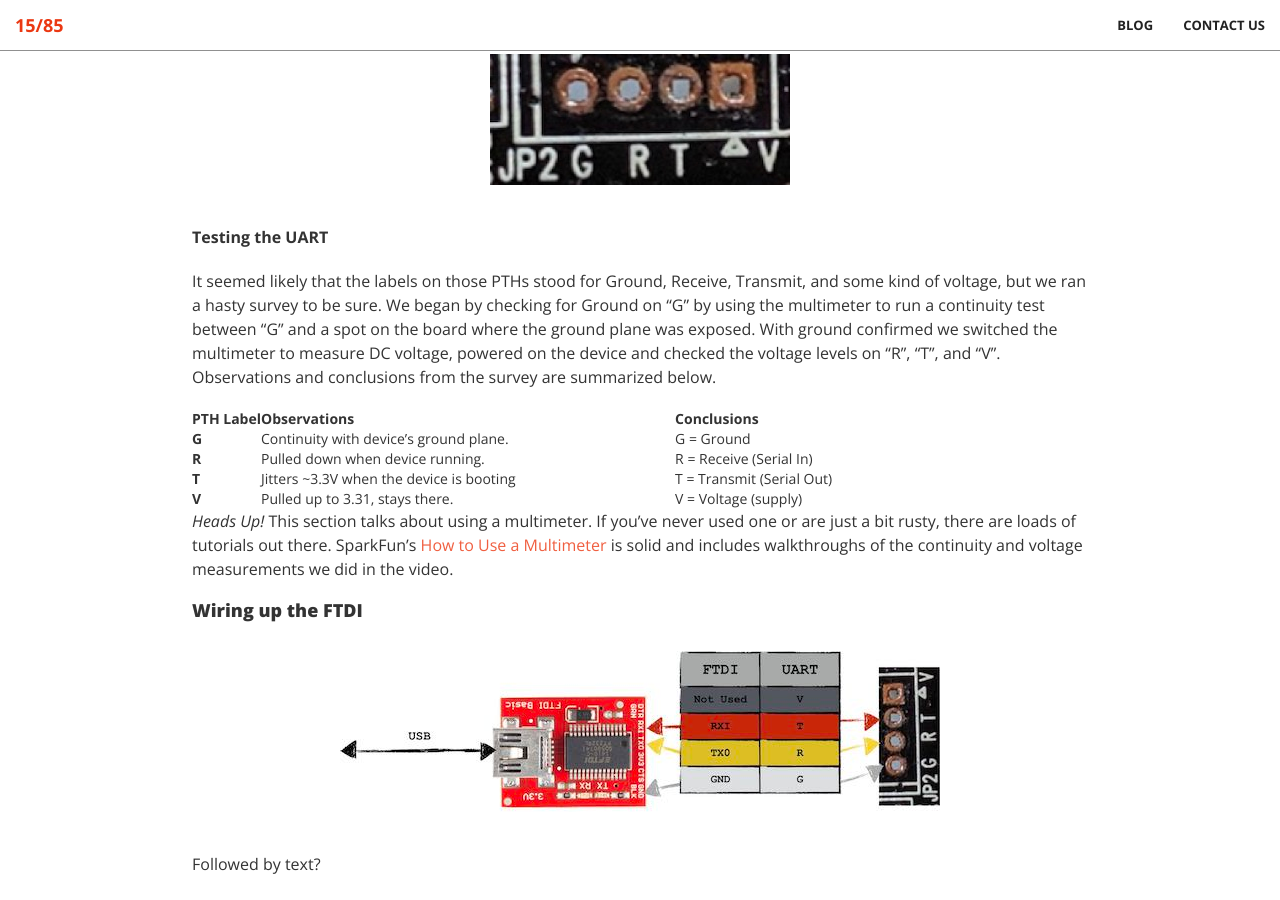
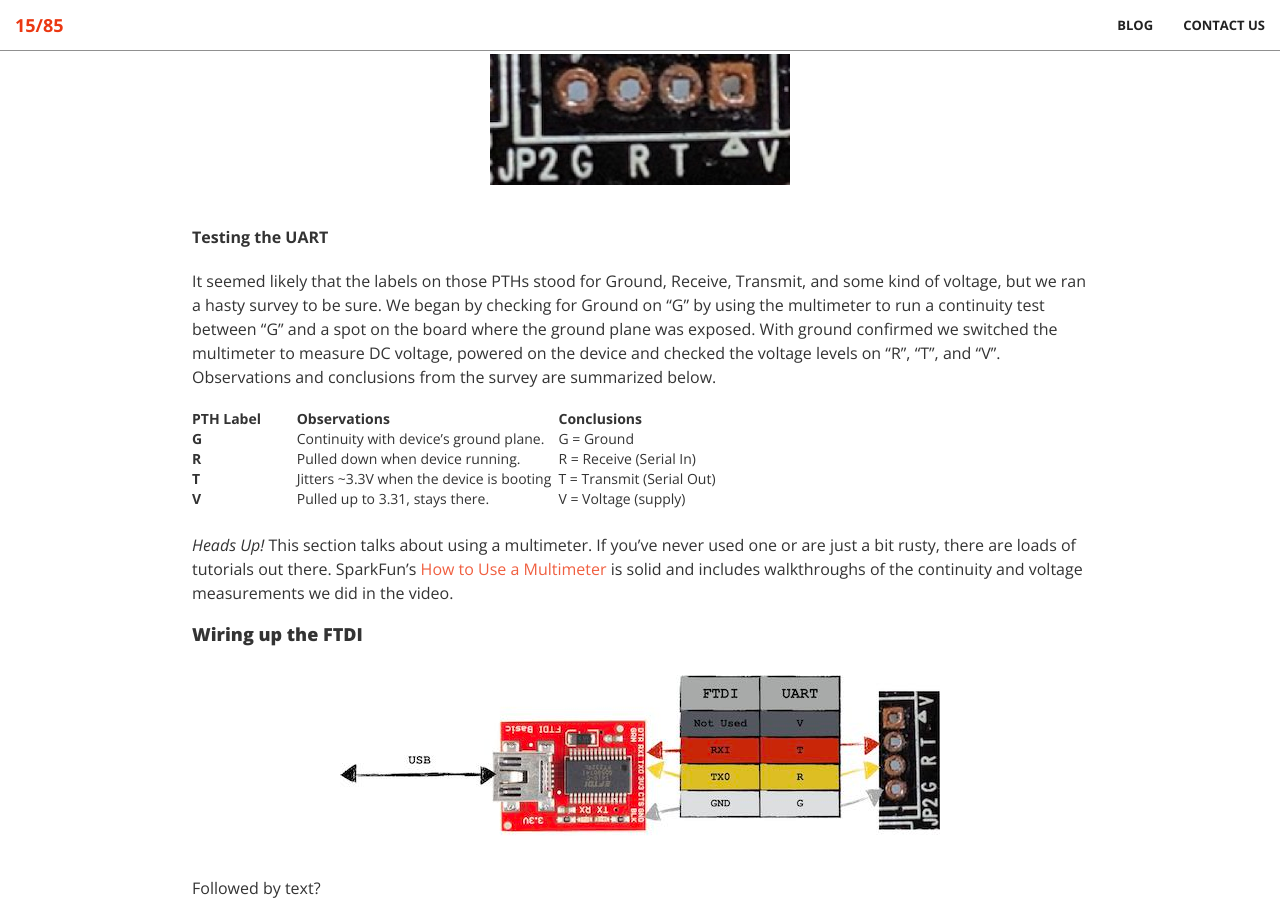
Before and after one commit to 1585sec/1585sec.github.io, a Jekyll site: the page built from _posts/2019-10-31-Hardware-Reversing-to-find-UART-and-shell.md, in a window 1280 px wide and 900 px high, scrolled down 1971 px. Built offline with Jekyll 4.4.1, drawn with Linux system fonts in a browser that asks for light colours; before the commit the page ends 2847 px from its top, so only the background shows below that.

Commit message:
Update 2019-10-31-Hardware-Reversing-to-find-UART-and-shell.md

```diff
--- a/_posts/2019-10-31-Hardware-Reversing-to-find-UART-and-shell.md
+++ b/_posts/2019-10-31-Hardware-Reversing-to-find-UART-and-shell.md
@@ -61,8 +61,8 @@ It seemed likely that the labels on those PTHs stood for Ground, Receive, Transm
 
 <table>
 	<colgroup>
-		<col width="10%" />
-		<col width="60%" />
+		<col width="20%" />
+		<col width="50%" />
 		<col width="30%" />
 	</colgroup>
 	<thead>
@@ -101,7 +101,7 @@ It seemed likely that the labels on those PTHs stood for Ground, Receive, Transm
 	</tbody>
 
 </table>
-
+<br>
 _Heads Up!_ This section talks about using a multimeter. If you've never used one or are just a bit rusty, there are loads of tutorials out there. SparkFun's [How to Use a Multimeter](https://learn.sparkfun.com/tutorials/how-to-use-a-multimeter/) is solid and includes walkthroughs of the continuity and voltage measurements we did in the video.
 
 
```
